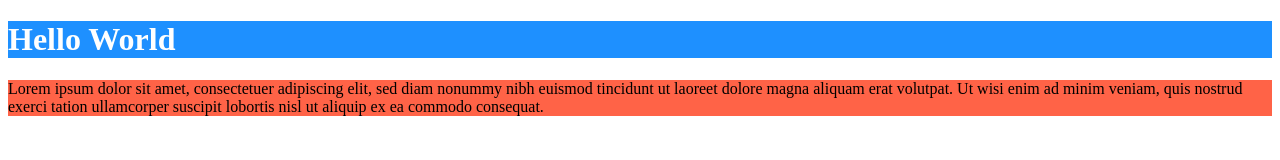
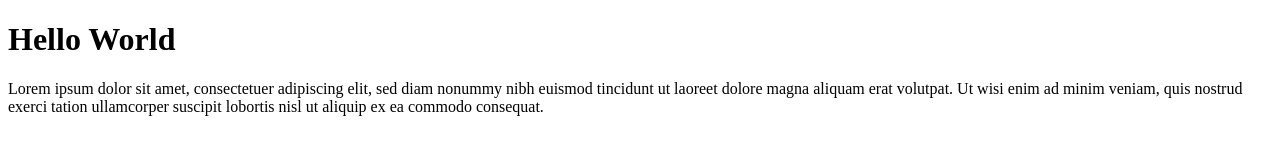
Before and after one commit to MuhammadNaveed01/BootCamp2020Sample, a plain HTML site: page index.html in a window 1280 px wide. Drawn offline with Linux system fonts and the light colour scheme.

Commit message:
Update index.html

```diff
--- a/index.html
+++ b/index.html
@@ -2,9 +2,9 @@
 <html>
 <body>
 
-<h1 style="background-color:DodgerBlue; color: white;">Hello World</h1>
+<h1 >Hello World</h1>
 
-<p style="background-color:Tomato;">
+<p >
 Lorem ipsum dolor sit amet, consectetuer adipiscing elit, sed diam nonummy nibh euismod tincidunt ut laoreet dolore magna aliquam erat volutpat.
 Ut wisi enim ad minim veniam, quis nostrud exerci tation ullamcorper suscipit lobortis nisl ut aliquip ex ea commodo consequat.
 </p>
```
